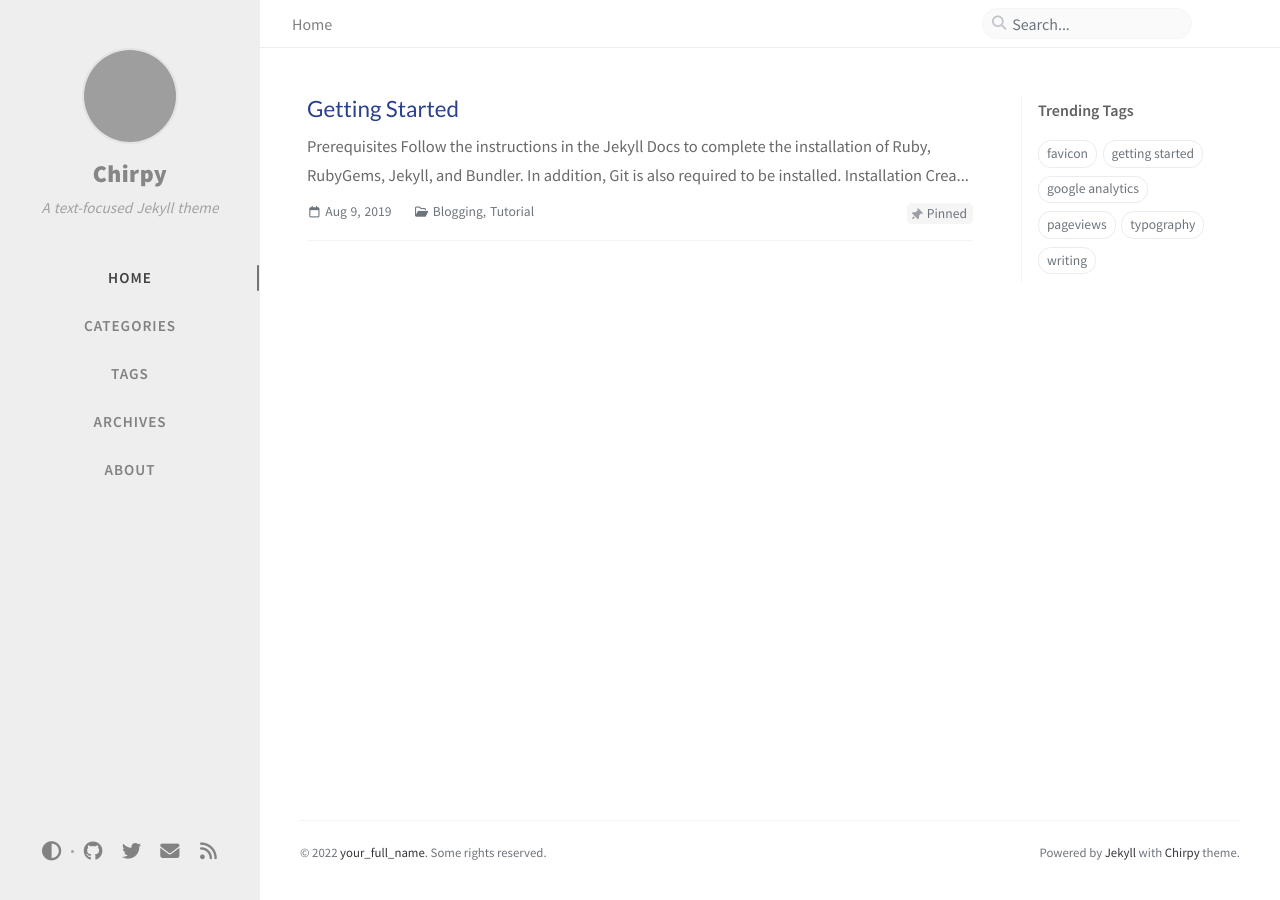
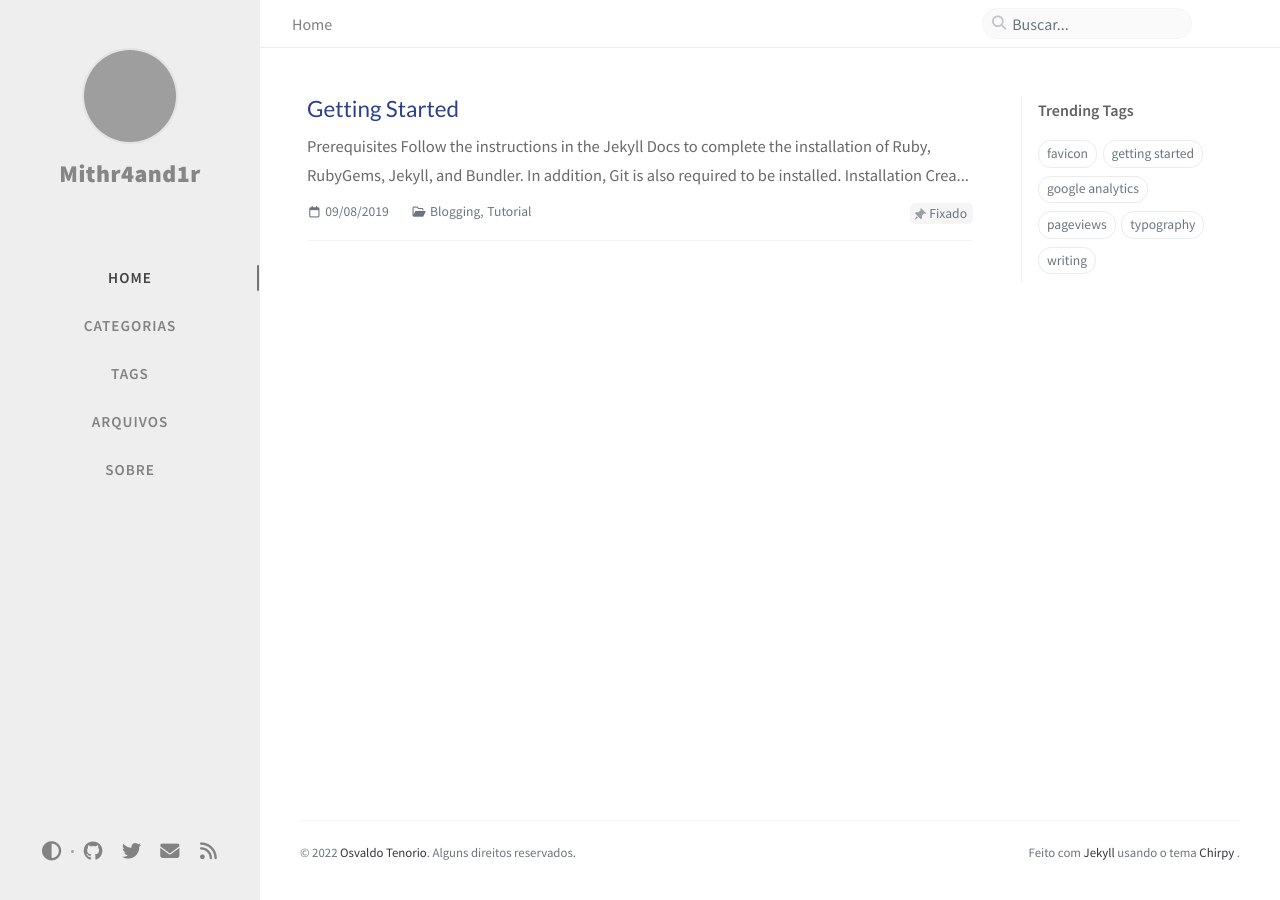
Before and after one commit to mithr4nd1r/mithr4nd1r.github.io, a Jekyll site: the page built from index.html, in a window 1280 px wide. Built offline with Jekyll 4.4.1, drawn with Linux system fonts in a browser that asks for light colours; comment, search, counter and statistics services are not loaded; grey boxes are pictures that could not be loaded.

Commit message:
atualizacao

```diff
--- a/_config.yml
+++ b/_config.yml
@@ -10,27 +10,27 @@ baseurl: ''
 # The language of the webpage › http://www.lingoes.net/en/translator/langcode.htm
 # If it has the same name as one of the files in folder `_data/locales`, the layout language will also be changed,
 # otherwise, the layout language will use the default value of 'en'.
-lang: en
+lang: pt-BR
 
 
 # Change to your timezone › http://www.timezoneconverter.com/cgi-bin/findzone/findzone
-timezone: Asia/Shanghai
+timezone: America/Campo_Grande
 
 # jekyll-seo-tag settings › https://github.com/jekyll/jekyll-seo-tag/blob/master/docs/usage.md
 # ↓ --------------------------
 
-title: Chirpy                          # the main title
+title: Mithr4and1r                          # the main title
 
-tagline: A text-focused Jekyll theme   # it will display as the sub-title
+tagline:    # it will display as the sub-title
 
 description: >-                        # used by seo meta and the atom feed
-  A minimal, responsive, and powerful Jekyll theme for presenting professional writing.
+  Conhecimento é tudo.
 
 # fill in the protocol & hostname for your site, e.g., 'https://username.github.io'
-url: ''
+url: 'mithr4nd1r.github.io'
 
 github:
-  username: github_username             # change to your github username
+  username: osvaldotenorio             # change to your github username
 
 twitter:
   username: twitter_username            # change to your twitter username
@@ -38,12 +38,12 @@ twitter:
 social:
   # Change to your full name.
   # It will be displayed as the default author of the posts and the copyright owner in the Footer
-  name: your_full_name
-  email: example@domain.com             # change to your email address
+  name: Osvaldo Tenorio
+  email: osvaldo.tenorio91@gmail.com             # change to your email address
   links:
     # The first element serves as the copyright owner's link
-    - https://twitter.com/username      # change to your twitter homepage
-    - https://github.com/username       # change to your github homepage
+    #- https://twitter.com/username      # change to your twitter homepage
+    - https://github.com/osvaldotenorio       # change to your github homepage
     # Uncomment below to add more social links
     # - https://www.facebook.com/username
     # - https://www.linkedin.com/in/username
```
